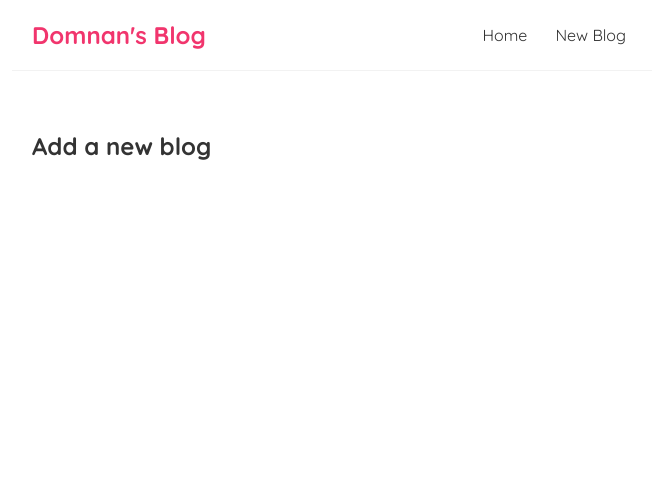
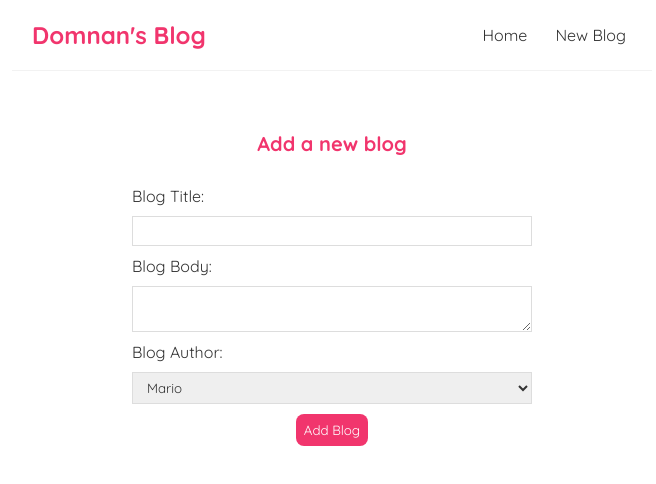
Before and after one commit to Domnann/learningReact, a React (Create React App) app in the folder dom-blog/: page /create in a window 1280 px wide. Shown: the top 484 px of the page, without its empty margins (308-964 px from the left). Built offline with nearby package versions, Linux system fonts and the light colour scheme.

Commit message:
worked on input area and submit method on blog

```diff
--- a/dom-blog/src/create.js
+++ b/dom-blog/src/create.js
@@ -1,9 +1,44 @@
-import React from "react";
+
+import React, { useState } from "react";
 
 const Create = () => {
+    const [title, setTitle] = useState('');
+    const [body, setBody] = useState('');
+    const [author, setAuthor] = useState("Mario");
+    const handleSubmit = (e) => {
+        e.preventDefault();
+        const blog ={ title, body, author };
+        console.log(blog)
+    }
+
+
     return (
         <div className="create">
             <h2>Add a new blog</h2>
+            <form onSubmit={handleSubmit}>
+                <label>Blog Title:</label>
+                <input
+                  type="text"
+                  required
+                  value={title}
+                  onChange={(e)=> setTitle(e.target.value)}/>
+                <label>Blog Body:</label>
+                <textarea
+                  type="text"
+                  required
+                  value={body}
+                  onChange={(e)=> setBody(e.target.value)}
+                ></textarea>
+                <label>Blog Author:</label>
+                <select
+                  value = {author}
+                  onChange={(e)=> setAuthor(e.target.value)}
+                  >
+                    <option value="mario">Mario</option>
+                    <option value="yoshi">Yoshi</option>
+                </select>
+                <button>Add Blog</button>
+            </form>
         </div>
      );
 }
--- a/dom-blog/src/index.css
+++ b/dom-blog/src/index.css
@@ -70,3 +70,34 @@
   border-radius: 8px;
   cursor: pointer;
 }
+/* create new blog form */
+.create {
+  max-width: 400px;
+  margin: 0 auto;
+  text-align: center;
+}
+.create label {
+  text-align: left;
+  display: block;
+}
+.create h2 {
+  font-size: 20px;
+  color: #f1356d;
+  margin-bottom: 30px;
+}
+.create input, .create textarea, .create select {
+  width: 100%;
+  padding: 6px 10px;
+  margin: 10px 0;
+  border: 1px solid #ddd;
+  box-sizing: border-box;
+  display: block;
+}
+.create button {
+  background: #f1356d;
+  color: #fff;
+  border: 0;
+  padding: 8px;
+  border-radius: 8px;
+  cursor: pointer;
+}
```
